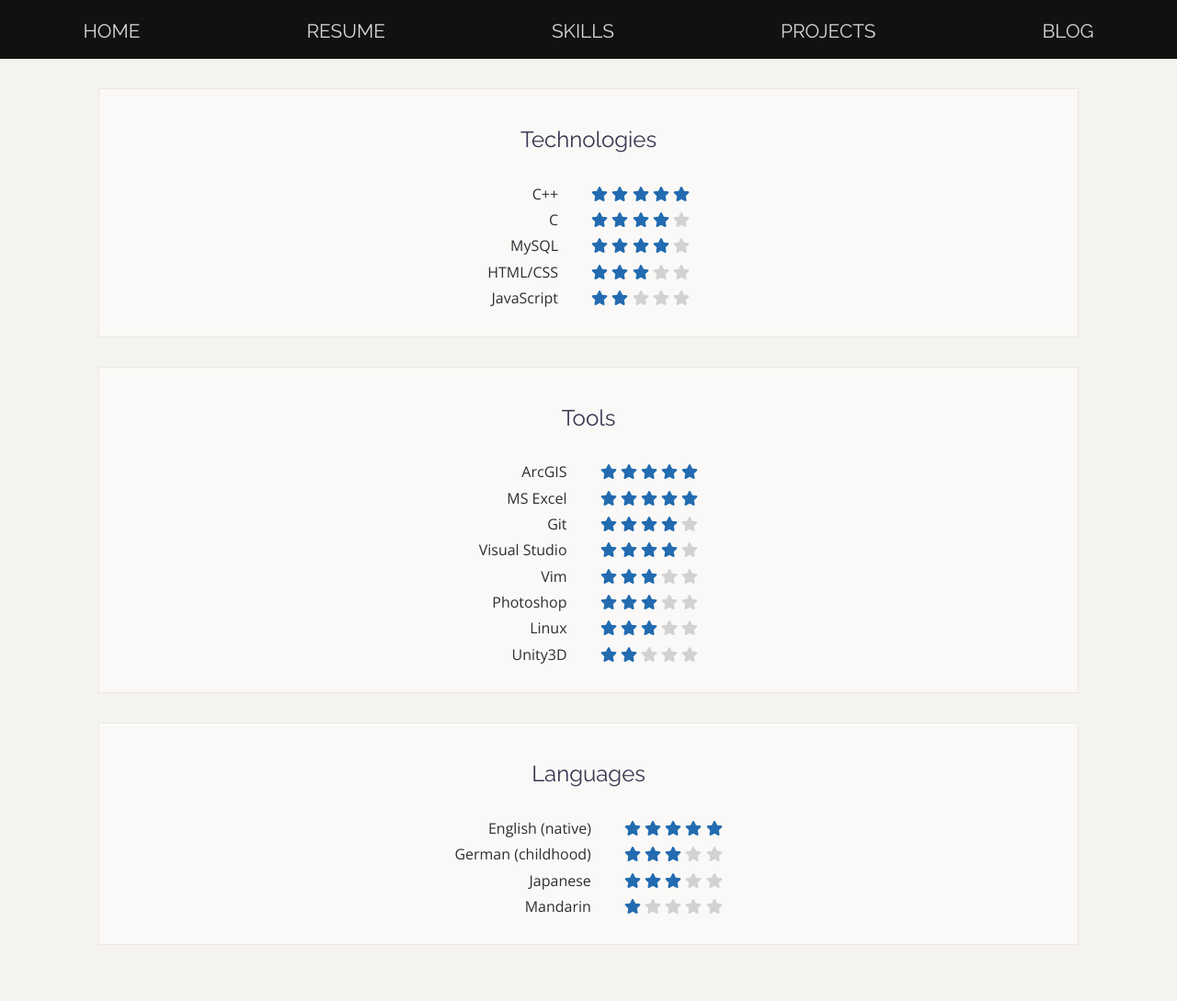
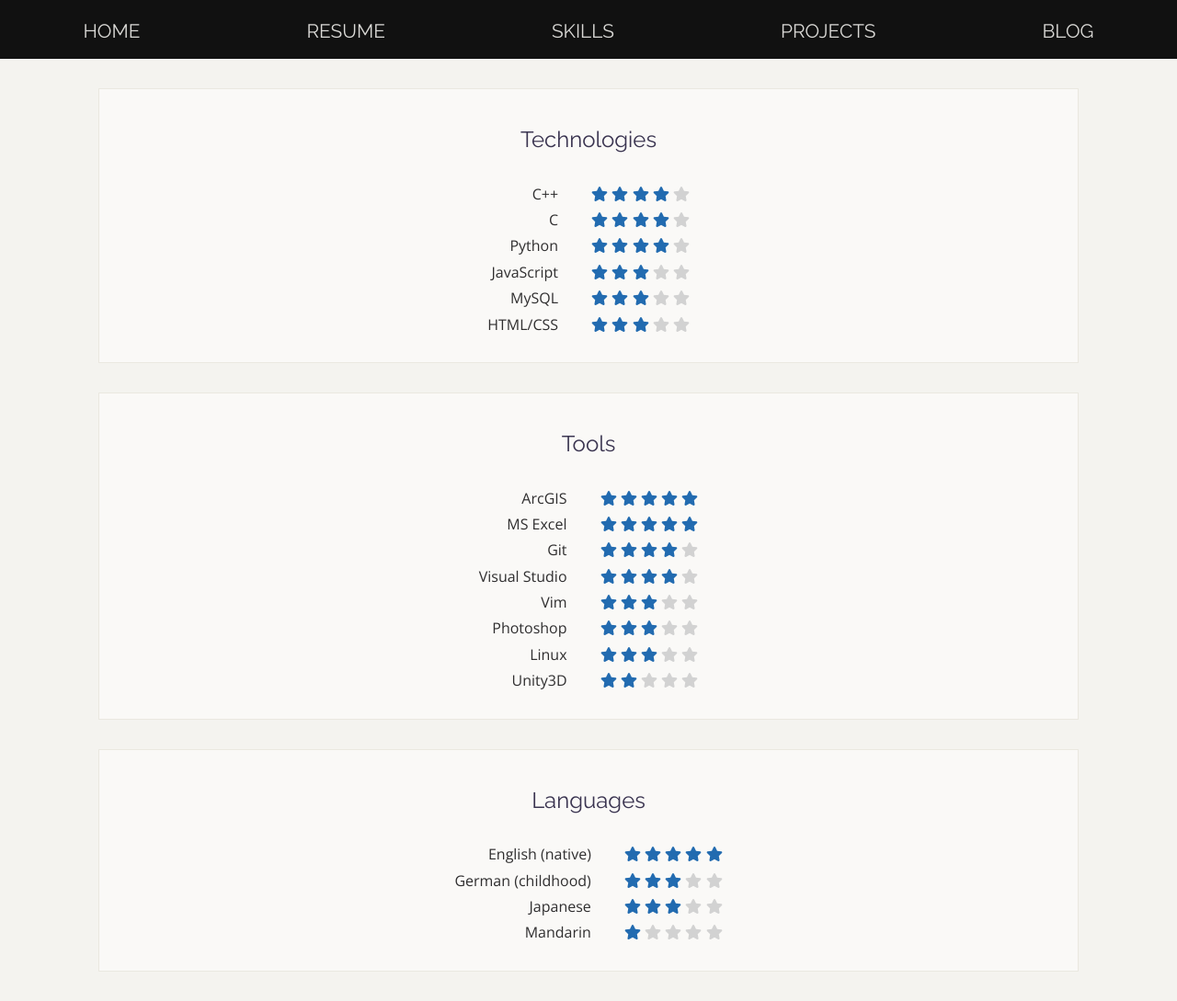
Before and after one commit to jessemckenna/jessemckenna.github.io, a Jekyll site: the page built from skills.html, in a window 1280 px wide. Shown: the whole page at 92% size. Built offline with Jekyll 4.4.1, drawn with Linux system fonts in a browser that asks for light colours; before the commit the page ends 1060 px from its top, so only the background shows below that.

Commit message:
Add summer 2018 classes to completed, update skills

```diff
--- a/resume.html
+++ b/resume.html
@@ -12,9 +12,8 @@ title: Resume
 			<span class="date">2017-2019</span>
 			<p>B.S. in Computer Science, expected March 2019</p>
 			<p>GPA: 4.0</p>
-			<p>In progress: Operating Systems, Software Engineering I</p>
-			<p>Completed: Algorithms, Parallel Programming, Databases, Web Development, Data Structures, Architecture and Assembly Language, CS I &amp; II, Discrete Math</p>
 			<p>OSU Hackathon Club, Director of Operations</p>
+			<p>Completed: Operating Systems, Software Engineering I, Algorithms, Parallel Programming, Databases, Web Development, Data Structures, Architecture and Assembly Language, CS I &amp; II, Discrete Math</p>
 		</div>
 	</section>
 
--- a/skills.html
+++ b/skills.html
@@ -9,9 +9,10 @@ title: Skills
 		<div class="skills-left">
 			<p>C++</p>
 			<p>C</p>
+			<p>Python</p>
+			<p>JavaScript</p>
 			<p>MySQL</p>
 			<p>HTML/CSS</p>
-			<p>JavaScript</p>
 		</div>
 		<div class="skills-right">
 			<p>
@@ -20,6 +21,8 @@ title: Skills
 					<i class="fas fa-star"></i>
 					<i class="fas fa-star"></i>
 					<i class="fas fa-star"></i>
+				</span>
+				<span class="star-off">
 					<i class="fas fa-star"></i>
 				</span>
 			</p>
@@ -60,9 +63,20 @@ title: Skills
 				<span class="star-on">
 					<i class="fas fa-star"></i>
 					<i class="fas fa-star"></i>
+					<i class="fas fa-star"></i>
 				</span>
 				<span class="star-off">
 					<i class="fas fa-star"></i>
+					<i class="fas fa-star"></i>
+				</span>
+			</p>
+			<p>
+				<span class="star-on">
+					<i class="fas fa-star"></i>
+					<i class="fas fa-star"></i>
+					<i class="fas fa-star"></i>
+				</span>
+				<span class="star-off">
 					<i class="fas fa-star"></i>
 					<i class="fas fa-star"></i>
 				</span>
```
